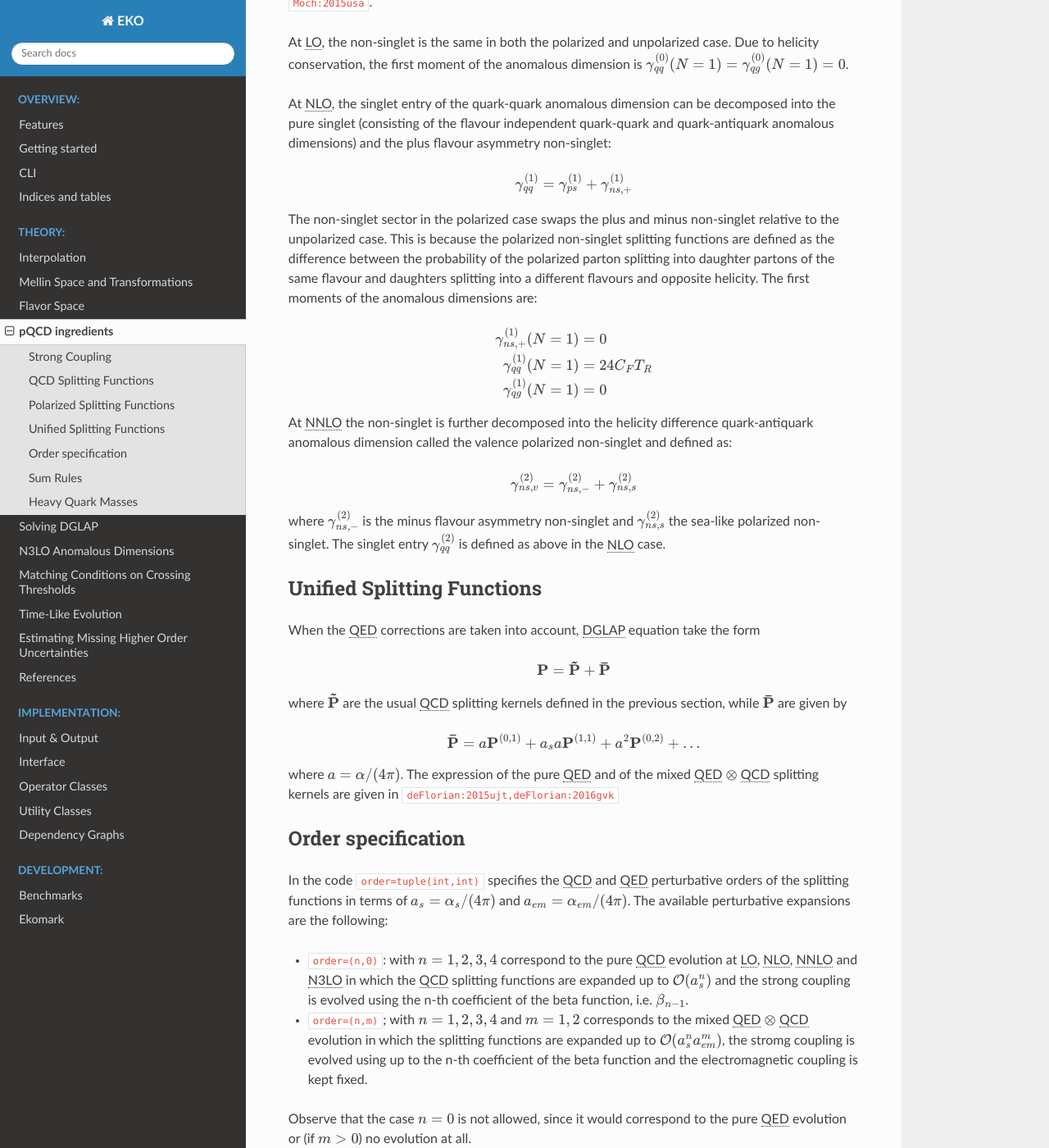
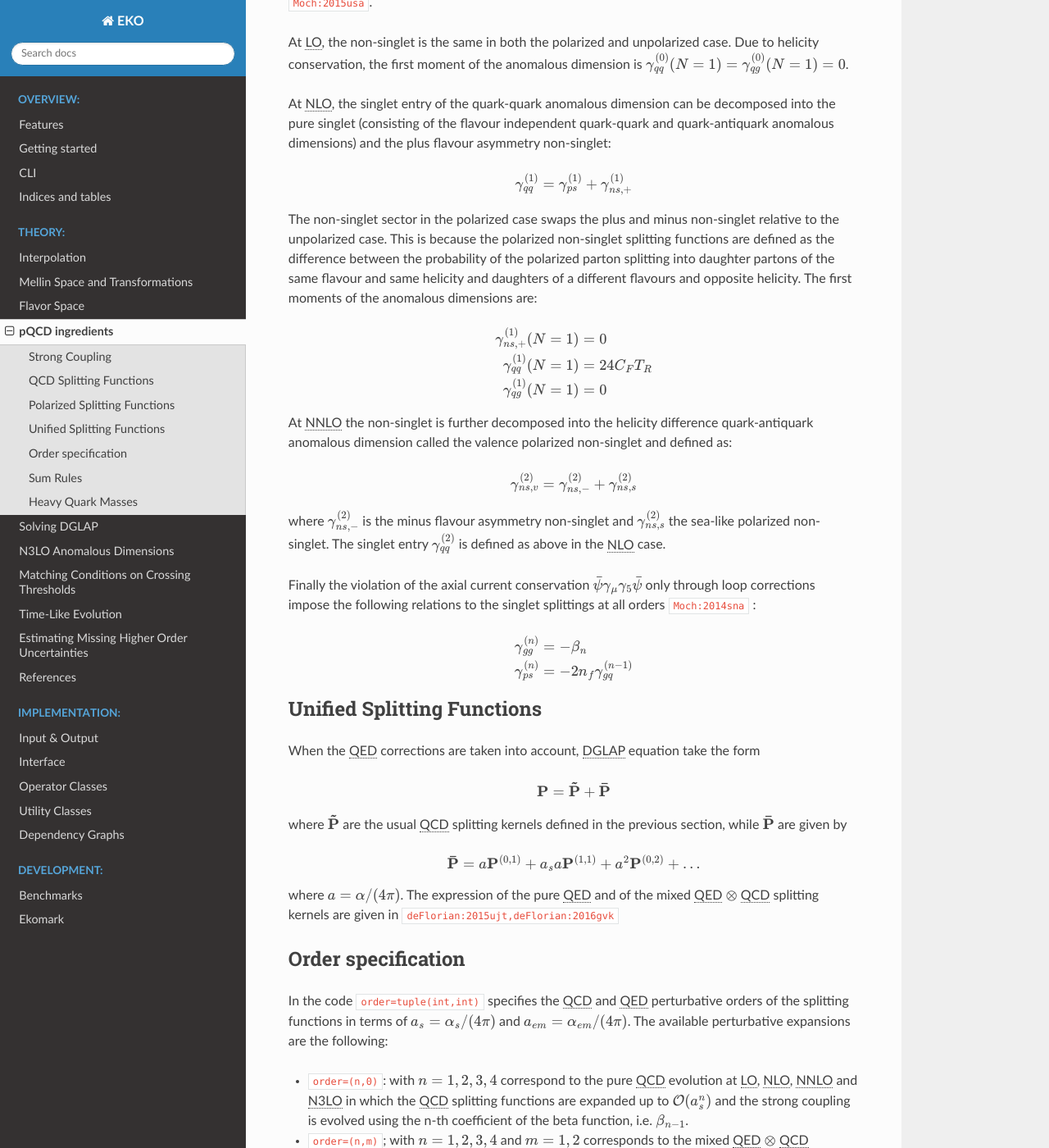
Before and after one commit to NNPDF/eko, a Sphinx documentation site: the page built from doc/source/theory/pQCD.rst, in a window 1280 px wide and 1400 px high, scrolled down 1863 px. Shown: the whole window at 82% size. Built offline with Sphinx 7.4.7 and the Read the Docs theme 3.1.0, drawn with Linux system fonts in a browser that asks for light colours; pages that are not in the unit, such as notebooks, are missing from menus; cross-references to code outside the pages are shown as plain code.

```diff
--- a/doc/source/theory/pQCD.rst
+++ b/doc/source/theory/pQCD.rst
@@ -86,8 +86,9 @@ At |NLO|, the singlet entry of the quark-quark anomalous dimension can be decomp
     \gamma^{(1)}_{qq} =\gamma^{(1)}_{ps} + \gamma^{(1)}_{ns,+}
 
 The non-singlet sector in the polarized case swaps the plus and minus non-singlet relative to the unpolarized case.
-This is because the polarized non-singlet splitting functions are defined as the difference between the probability of the polarized parton splitting into daughter partons of the same flavour
-and daughters splitting into a different flavours and opposite helicity. The first moments of the anomalous dimensions are:
+This is because the polarized non-singlet splitting functions are defined as the difference between the probability of the polarized parton splitting
+into daughter partons of the same flavour and same helicity and daughters of a different flavours and opposite helicity.
+The first moments of the anomalous dimensions are:
 
 .. math ::
     \gamma^{(1)}_{ns,+} (N=1) &= 0 \\
@@ -102,6 +103,12 @@ At |NNLO| the non-singlet is further decomposed into the helicity difference qua
 where :math:`\gamma^{(2)}_{ns,-}` is the minus flavour asymmetry non-singlet and :math:`\gamma^{(2)}_{ns,s}` the sea-like polarized non-singlet.
 The singlet entry :math:`\gamma^{(2)}_{qq}` is defined as above in the |NLO| case.
 
+Finally the violation of the axial current conservation :math:`\bar{\psi} \gamma_\mu \gamma_5 \bar{\psi}` only through
+loop corrections impose the following relations to the singlet splittings at all orders :cite:`Moch:2014sna` :
+
+.. math ::
+     \gamma^{(n)}_{gg} & = - \beta_n \\
+     \gamma^{(n)}_{ps} & = - 2 n_f \gamma^{(n-1)}_{gq}
 
 Unified Splitting Functions
 ---------------------------
```
Also changed, not shown: 3 other files.
